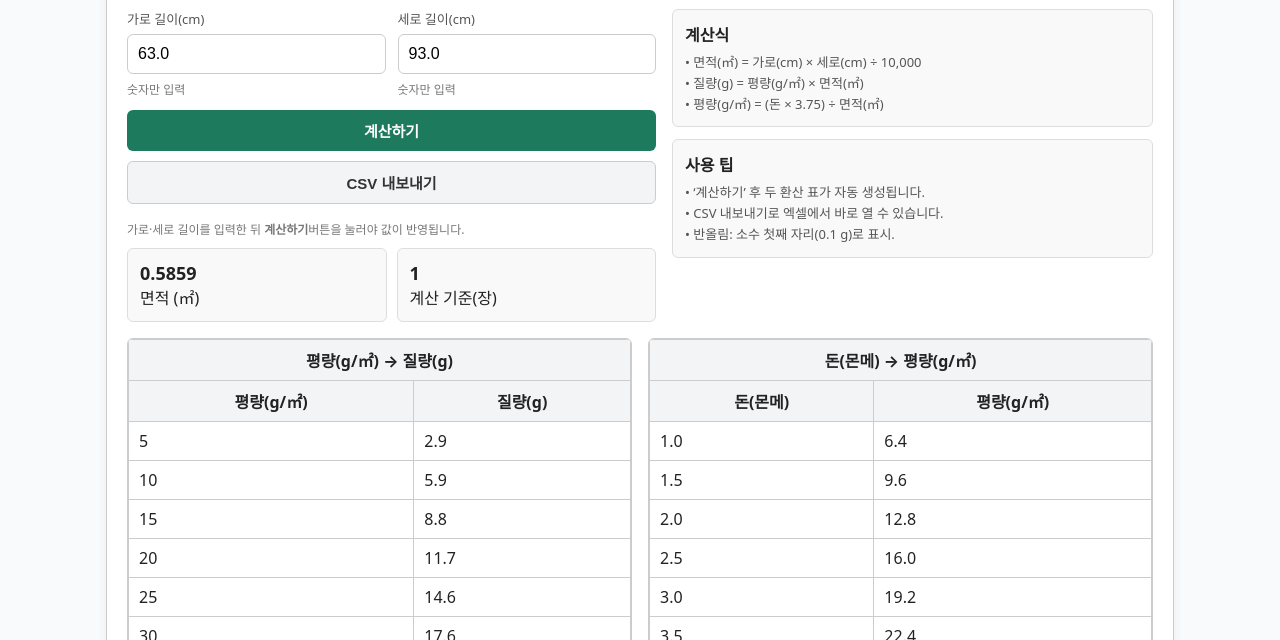
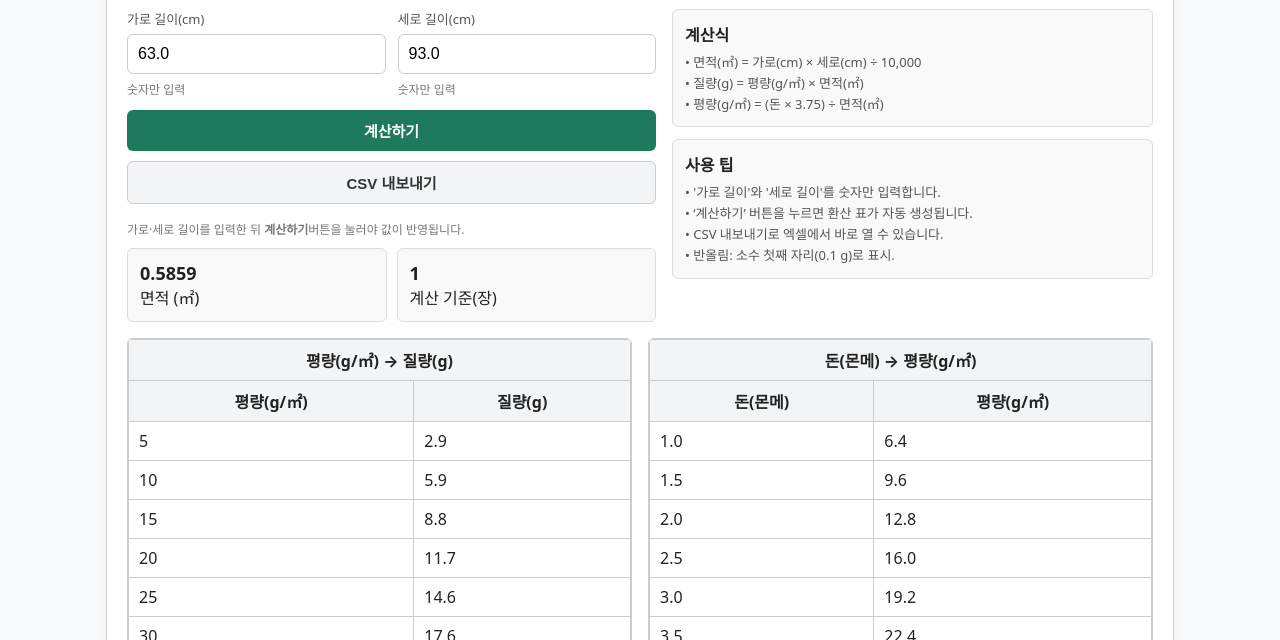
Before and after one commit to racejang/hanji-calculator-table, a plain HTML site: page index.html in a window 1280 px wide. Shown: the part 160-800 px from the top of the page. Drawn offline with Linux system fonts and the light colour scheme.

Commit message:
index.html

```diff
--- a/index.html
+++ b/index.html
@@ -99,7 +99,8 @@
         <div class="kpi">
           <div style="font-weight:700; margin-bottom:6px">사용 팁</div>
           <div style="line-height:1.6; font-size:13px; color:#555">
-            • ‘계산하기’ 후 두 환산 표가 자동 생성됩니다.<br/>
+            • '가로 길이'와 '세로 길이'를 숫자만 입력합니다.<br/>
+            • ‘계산하기’ 버튼을 누르면 환산 표가 자동 생성됩니다.<br/>
             • CSV 내보내기로 엑셀에서 바로 열 수 있습니다.<br/>
             • 반올림: 소수 첫째 자리(0.1 g)로 표시.
           </div>
```
